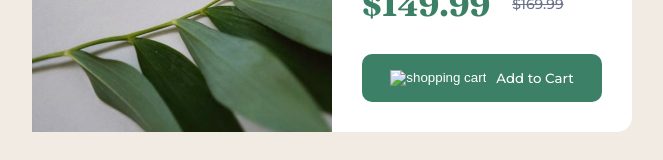
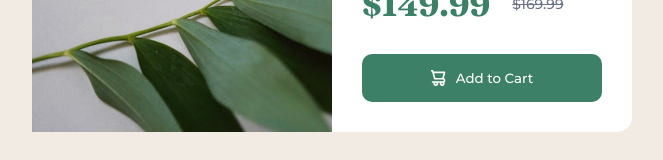
Before and after one commit to uakirmak/UA_ProductPReview, a plain HTML site: page index.html in a window 1280 px wide. Shown: the part 469-629 px from the top of the page, without its empty margins (293-956 px from the left). Drawn offline with Linux system fonts and the light colour scheme; the site is published under a folder, as on GitHub Pages, so addresses that start at the root find nothing.

Commit message:
changed the cart img link address

```diff
--- a/index.html
+++ b/index.html
@@ -44,7 +44,7 @@
           <p class="original">$169.99</p>
         </div>
         <button>
-          <img class="cart" src="/images/icon-cart.svg" alt="shopping cart">
+          <img class="cart" src="./images/icon-cart.svg" alt="shopping cart">
           <p>Add to Cart</p>
         </button>
       </div>
```
